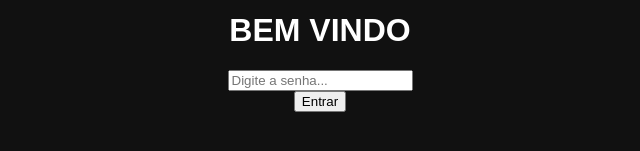
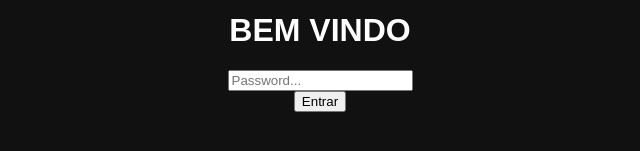
Before and after one commit to onairdaslv/brazucas-friends-site, a plain HTML site: page index.html in a window 1280 px wide. Shown: the part 349-500 px from the top of the page, 320-960 px from the left. Drawn offline with Linux system fonts and the light colour scheme.

Commit message:
Update index.html

```diff
--- a/index.html
+++ b/index.html
@@ -11,7 +11,7 @@
 <body>
   <div id="login-screen" class="centered-screen">
     <h1>BEM VINDO</h1>
-    <input type="password" id="password" placeholder="Digite a senha..." />
+    <input type="password" id="password" placeholder="Password..." />
     <button onclick="checkPassword()">Entrar</button>
   </div>
 
```
